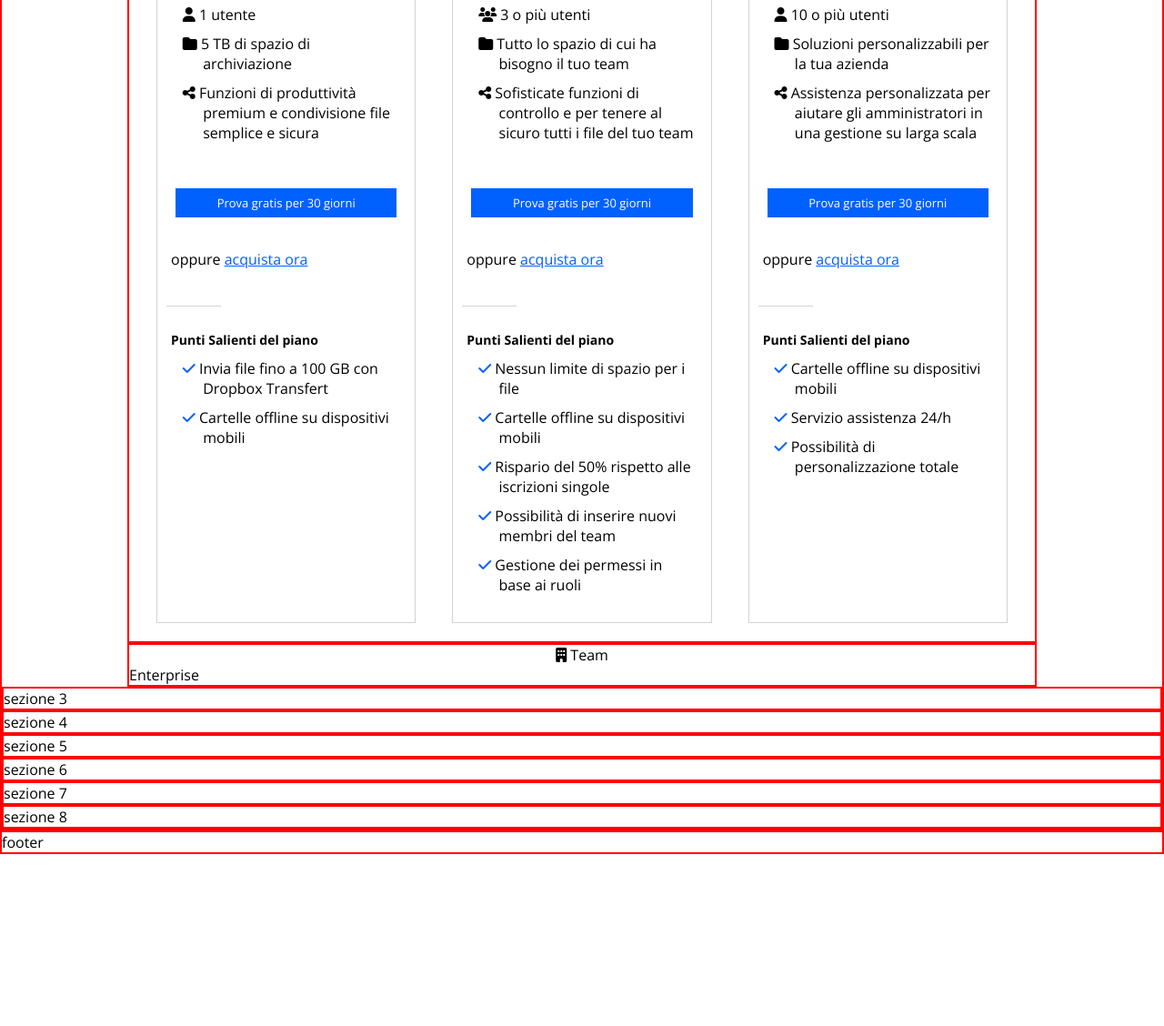
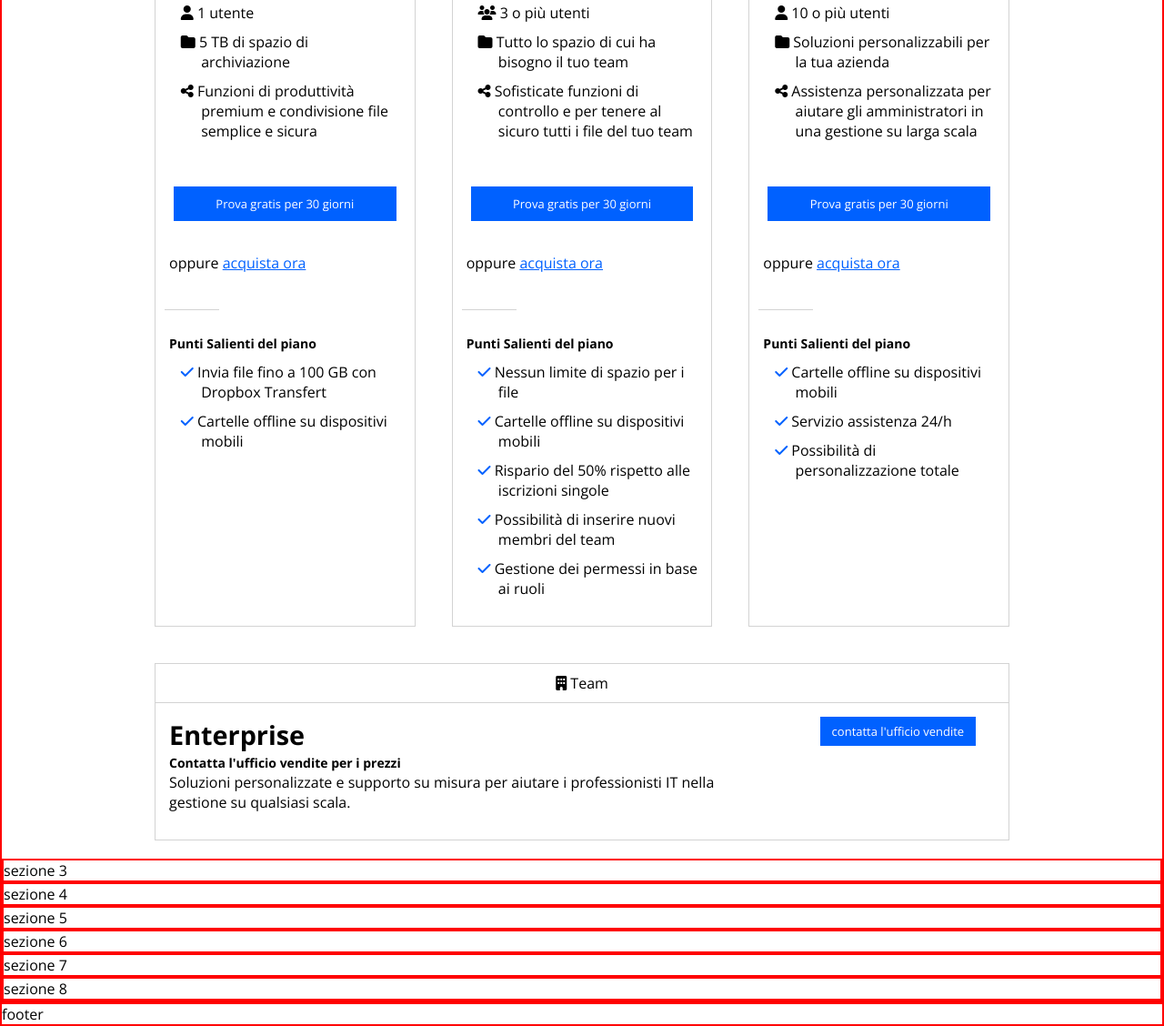
Before and after one commit to Aligern/htmlcss-dropbox, a plain HTML site: page index.html in a window 1280 px wide. Shown: the part 1142-2270 px from the top of the page at 91% size. Before the commit the page ends 2081 px from the top, so only its background shows below. Drawn offline with nearby package versions, Linux system fonts and the light colour scheme.

Commit message:
enterprise almost finished

```diff
--- a/index.html
+++ b/index.html
@@ -87,9 +87,9 @@
     <main class="debug">
       MAIN
       <!-- Section 1 -->
-      <section class="small-container debug">
+      <section class="small-container">
         <!-- section 1 top -->
-        <div class="section-1">
+        <div class="section-pad">
           <h2>Trova il piano businness che fa per te</h2>
           <!-- radio selectors -->
           <div>
@@ -106,7 +106,7 @@
           </div>
         </div>
         <!-- section 1 bottom -->
-        <div id="gap-card" class="d-flex s-between margin-auto section-1">
+        <div id="gap-card" class="d-flex s-between margin-auto section-pad">
             <!-- Singolo -->
           <div class="d-flex flex-wrap flex-column box-border">
             <div class="box-border-b padding text-center">
@@ -381,16 +381,28 @@
       </section>
 
       <!-- section 2 -->
-      <section class="debug small-container">
-        <div class="d-flex flex-column">
-            <div class="margin-auto">
+      <section class="small-container section-pad">
+        <div class="d-flex flex-column enterprise-border">
+            <div id="enterprise-w" class="margin-auto text-center box-border-b padding">
                 <span>
                     <i class="fa-solid fa-building"></i>
                     Team
                 </span>
             </div>
 
-            <div>Enterprise</div>
+            <div class="d-flex s-between padding-2">
+                <div id="enterprise-left">
+                    <h3>Enterprise</h3>
+                    <span> <strong> Contatta l'ufficio vendite per i prezzi</strong>
+                    </span>
+                    <p>Soluzioni personalizzate e supporto su misura per aiutare i professionisti IT nella gestione su qualsiasi scala.</p>
+                </div>
+                <div id="enterprise-right">
+                    <a class="btn" href="#">
+                        contatta l'ufficio vendite
+                    </a>
+                </div>
+            </div>
         </div>
       </section>
       <!-- section 3 -->
--- a/style/style.css
+++ b/style/style.css
@@ -65,7 +65,7 @@ nav img {
 .btn {
 	display: inline-block;
 	background-color: var(--color-blue-intense);
-	padding: 5px 10px;
+	padding: 7px 13px;
 	color: var(--color-main-color);
 	border: none;
 	margin-right: 20px;
@@ -104,6 +104,9 @@ nav img {
 }
 .text-grey {
 	color: grey;
+}
+.text-white {
+	color: white;
 }
 
 /* Flex Utilities */
@@ -165,14 +168,14 @@ main h2 {
 input {
 	margin: 8px;
 }
-.section-1 {
+.section-pad {
 	padding: 20px 30px;
 }
-.section-1 h3 {
+.section-pad h3 {
 	font-size: 1.8em;
 	font-weight: 700;
 }
-.section-1 strong {
+.section-pad strong {
 	font-size: 14px;
 }
 .box-border {
@@ -197,7 +200,7 @@ input {
 	color: var(--color-main-color);
 	border: none;
 	text-align: center;
-	padding: 7px;
+	padding: 10px;
 	margin: 20px;
 }
 #gap-card {
@@ -208,5 +211,17 @@ input {
 	width: 60px;
 	margin: 10px;
 }
-
+#enterprise-w {
+	width: 100%;
+}
+.enterprise-border {
+	border: 1px solid lightgray;
+}
+#enterprise-left {
+	width: 70%;
+}
+#enterprise-right {
+	width: 30%;
+	padding-left: 80px;
+}
 /* Footer */
```
